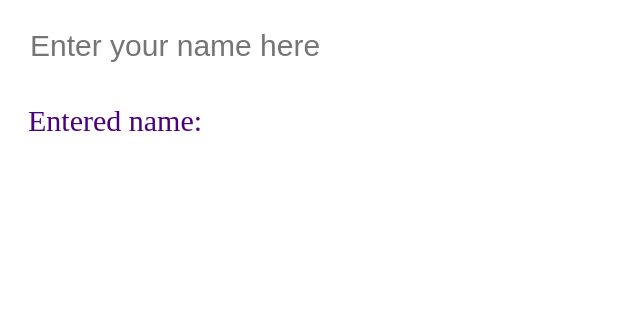
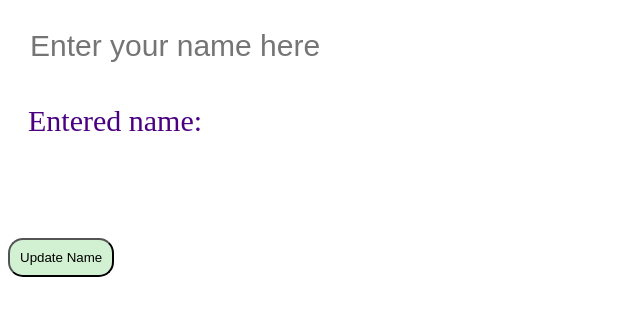
Before and after one commit to NaveenManjappa/angular-playground, an Angular app in the folder reactive-forms-app/: page / in a window 1280 px wide. Shown: the top 316 px of the page, without its empty margins (0-640 px from the left). Built offline with nearby package versions, Linux system fonts and the light colour scheme.

Commit message:
reactive-forms-app Updating a form control value

```diff
--- a/reactive-forms-app/src/app/name-editor/name-editor.component.css
+++ b/reactive-forms-app/src/app/name-editor/name-editor.component.css
@@ -16,3 +16,11 @@
   padding: 20px;
   font-size: 30px;
 }
+
+.btn-update {
+  padding: 10px;
+  background-color: rgb(210, 241, 210);
+  color: black;
+  border-radius: 15px;
+  cursor: pointer;
+}
--- a/reactive-forms-app/src/app/name-editor/name-editor.component.html
+++ b/reactive-forms-app/src/app/name-editor/name-editor.component.html
@@ -8,3 +8,7 @@
 </div>
 <div class="entered-name">{{name.value}}</div>
 <div class="entered-name">{{ name.valueChanges | async }}</div>
+
+<div>
+  <button (click)="updateName()" class="btn-update">Update Name</button>
+</div>
--- a/reactive-forms-app/src/app/name-editor/name-editor.component.ts
+++ b/reactive-forms-app/src/app/name-editor/name-editor.component.ts
@@ -17,4 +17,8 @@ export class NameEditorComponent implements OnInit {
       console.log(res);
     })
   }
+
+  updateName(){
+    this.name.setValue('Nancy');
+  }
 }
```
